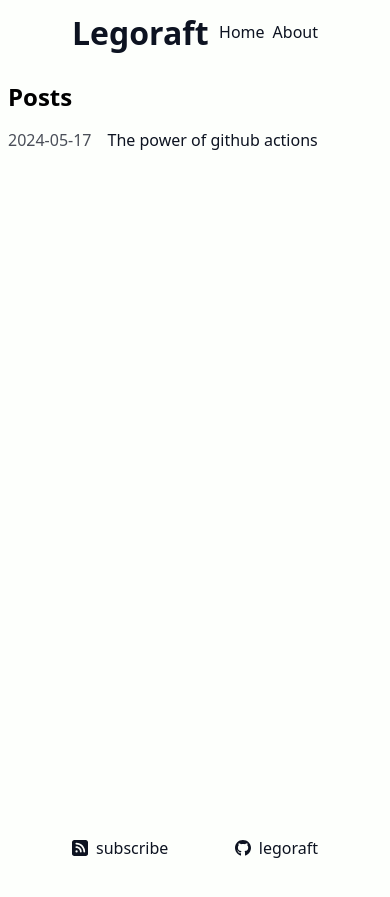
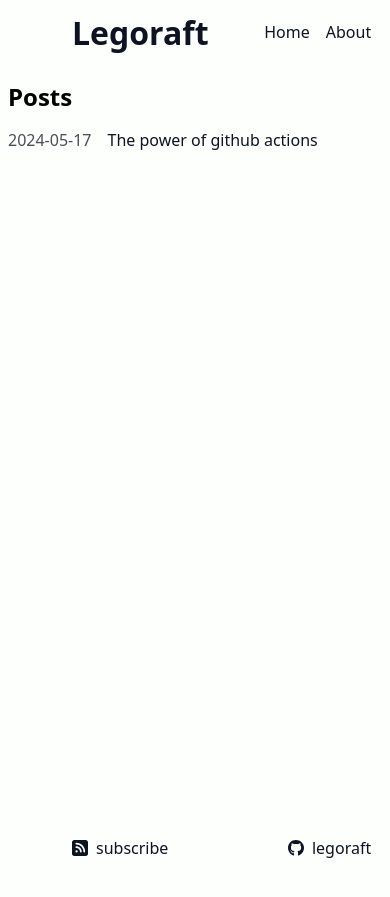
Before and after one commit to LegoRaft/legoraft.github.io, a Jekyll site: the page built from index.md, in a window 390 px wide. Shown: the top 897 px of the page. Built offline with Jekyll 4.4.1, drawn with Linux system fonts in a browser that asks for light colours.

Commit message:
Improved small screens and added bigger gap in nav

```diff
--- a/_sass/footer.scss
+++ b/_sass/footer.scss
@@ -28,3 +28,9 @@ a.socials, a.feed {
         color: $unfocused;
     }
 }
+
+@media (max-width: 34rem) {
+    footer {
+        width: 100%;
+    }
+}
--- a/_sass/header.scss
+++ b/_sass/header.scss
@@ -13,7 +13,7 @@ header {
 
 nav {
     display: flex;
-    gap: 0.5rem;
+    gap: 1rem;
 }
 
 a.navitem {
@@ -29,3 +29,9 @@ h1 a.site-title {
     text-decoration: none;
     color: inherit;
 }
+
+@media (max-width: 34rem) {
+    header {
+        width: 100%;
+    }
+}
```
